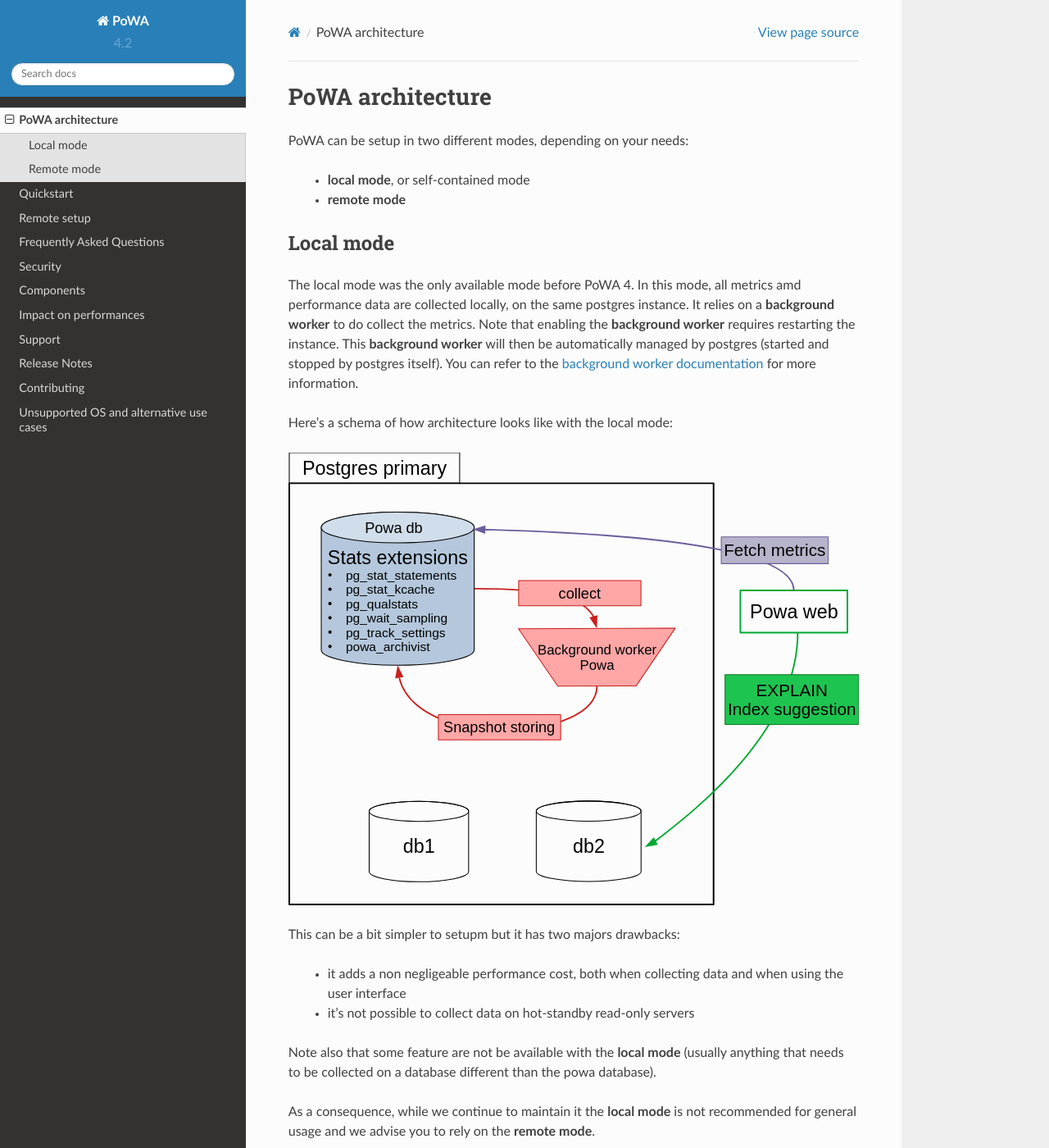
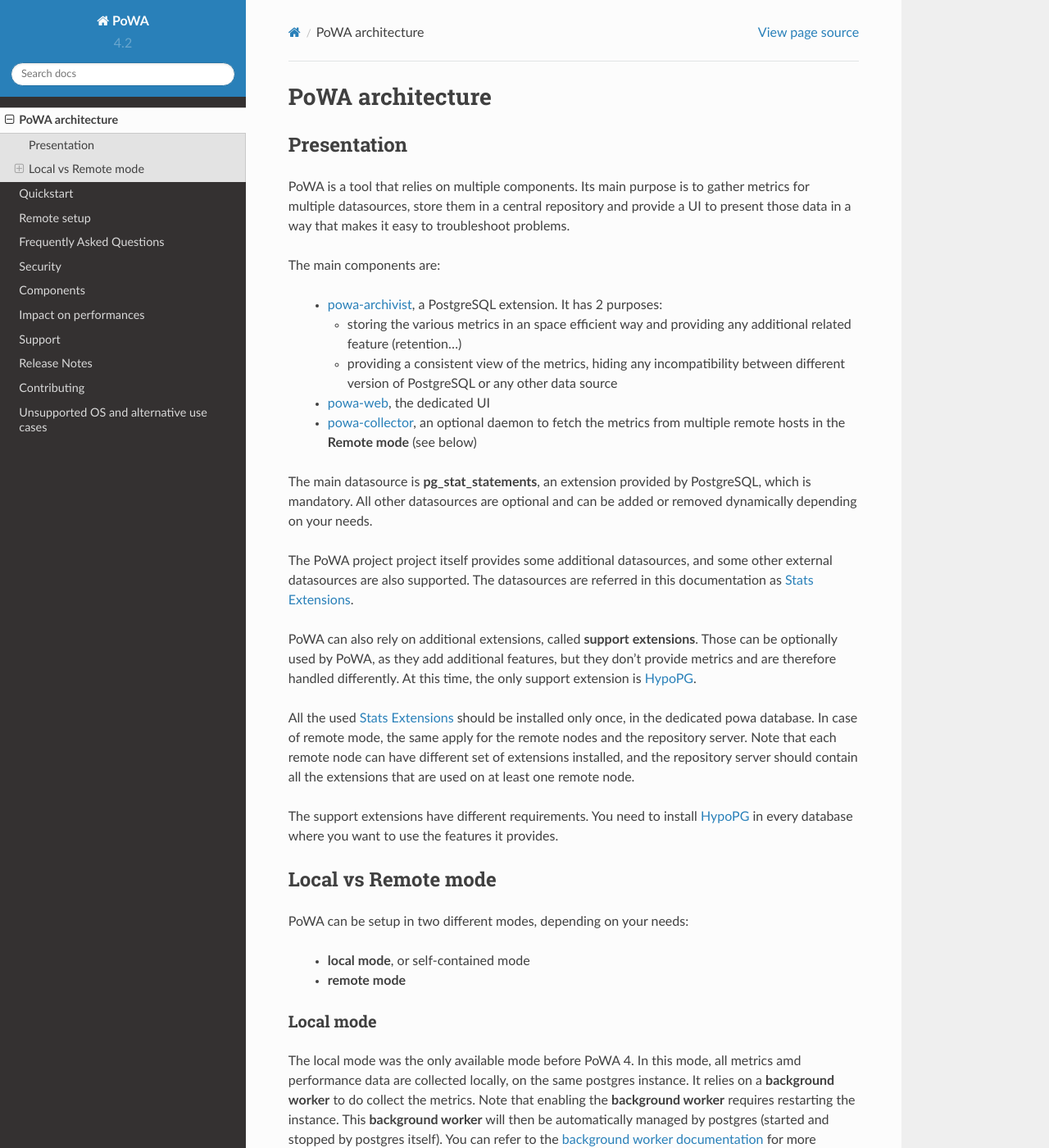
Before and after one commit to powa-team/powa, a Sphinx documentation site: the page built from docs/architecture.rst, in a window 1280 px wide and 1400 px high. Shown: the whole window at 82% size. Built offline with Sphinx 7.4.7 and the Read the Docs theme 2.0.0, drawn with Linux system fonts in a browser that asks for light colours.

Commit message:
Add a presentation section in the architecture page.

```diff
--- a/docs/architecture.rst
+++ b/docs/architecture.rst
@@ -2,6 +2,52 @@
 
 PoWA architecture
 =================
+
+Presentation
+############
+
+PoWA is a tool that relies on multiple components.  Its main purpose is to
+gather metrics for multiple datasources, store them in a central repository and
+provide a UI to present those data in a way that makes it easy to troubleshoot
+problems.
+
+The main components are:
+
+  - :ref:`powa_archivist`, a PostgreSQL extension.  It has 2 purposes:
+
+    - storing the various metrics in an space efficient way and providing any
+      additional related feature (retention...)
+    - providing a consistent view of the metrics, hiding any incompatibility
+      between different version of PostgreSQL or any other data source
+  - :ref:`powa_web`, the dedicated UI
+  - :ref:`powa_collector`, an optional daemon to fetch the metrics from multiple
+    remote hosts in the **Remote mode** (see below)
+
+The main datasource is **pg_stat_statements**, an extension provided by
+PostgreSQL, which is mandatory.  All other datasources are optional and can be
+added or removed dynamically depending on your needs.
+
+The PoWA project project itself provides some additional datasources, and some
+other external datasources are also supported.  The datasources are referred in
+this documentation as :ref:`stat_extensions`.
+
+PoWA can also rely on additional extensions, called **support extensions**.
+Those can be optionally used by PoWA, as they add additional features, but they
+don't provide metrics and are therefore handled differently.  At this time,
+the only support extension is :ref:`hypopg_doc`.
+
+All the used :ref:`stat_extensions` should be installed only once, in the
+dedicated powa database.  In case of remote mode, the same apply for the remote
+nodes and the repository server.  Note that each remote node can have different
+set of extensions installed, and the repository server should contain all the
+extensions that are used on at least one remote node.
+
+The support extensions have different requirements.  You need to install
+:ref:`hypopg_doc` in every database where you want to use the features it
+provides.
+
+Local vs Remote mode
+####################
 
 PoWA can be setup in two different modes, depending on your needs:
 
```
